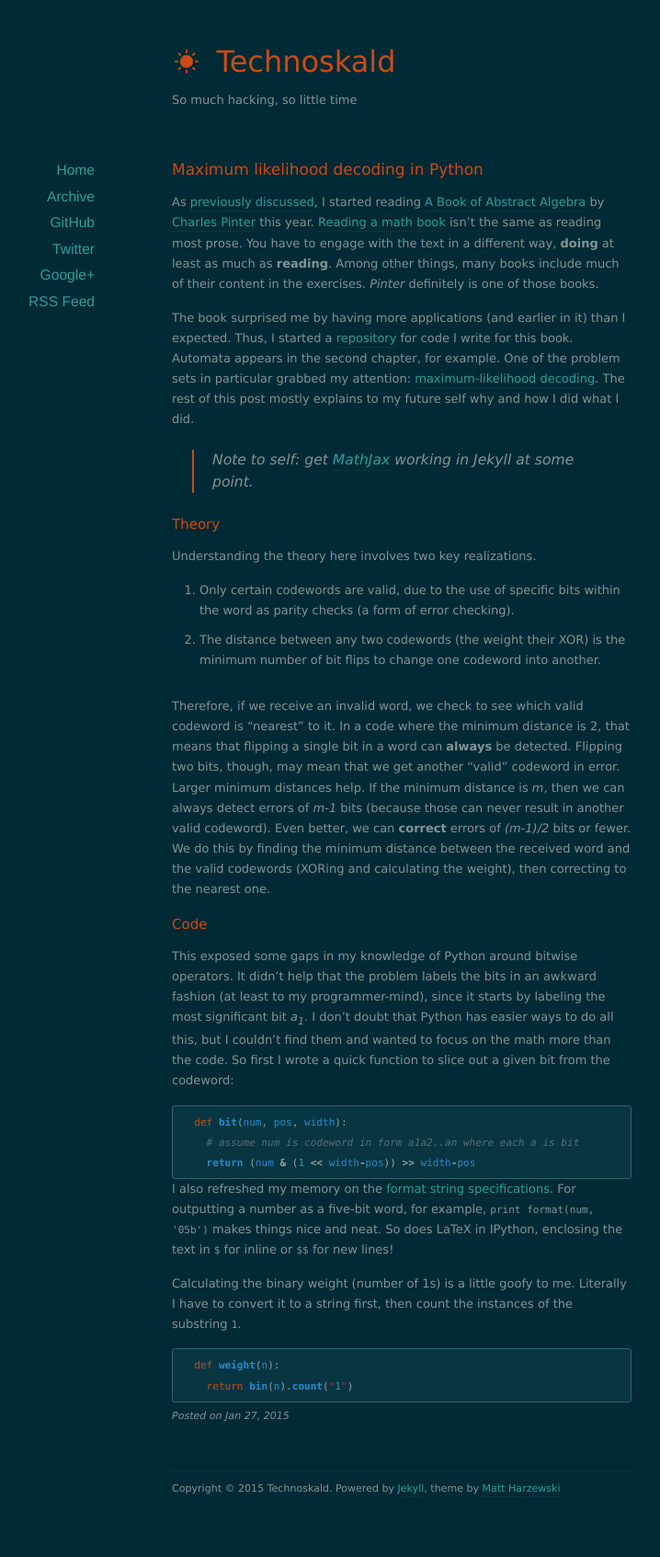
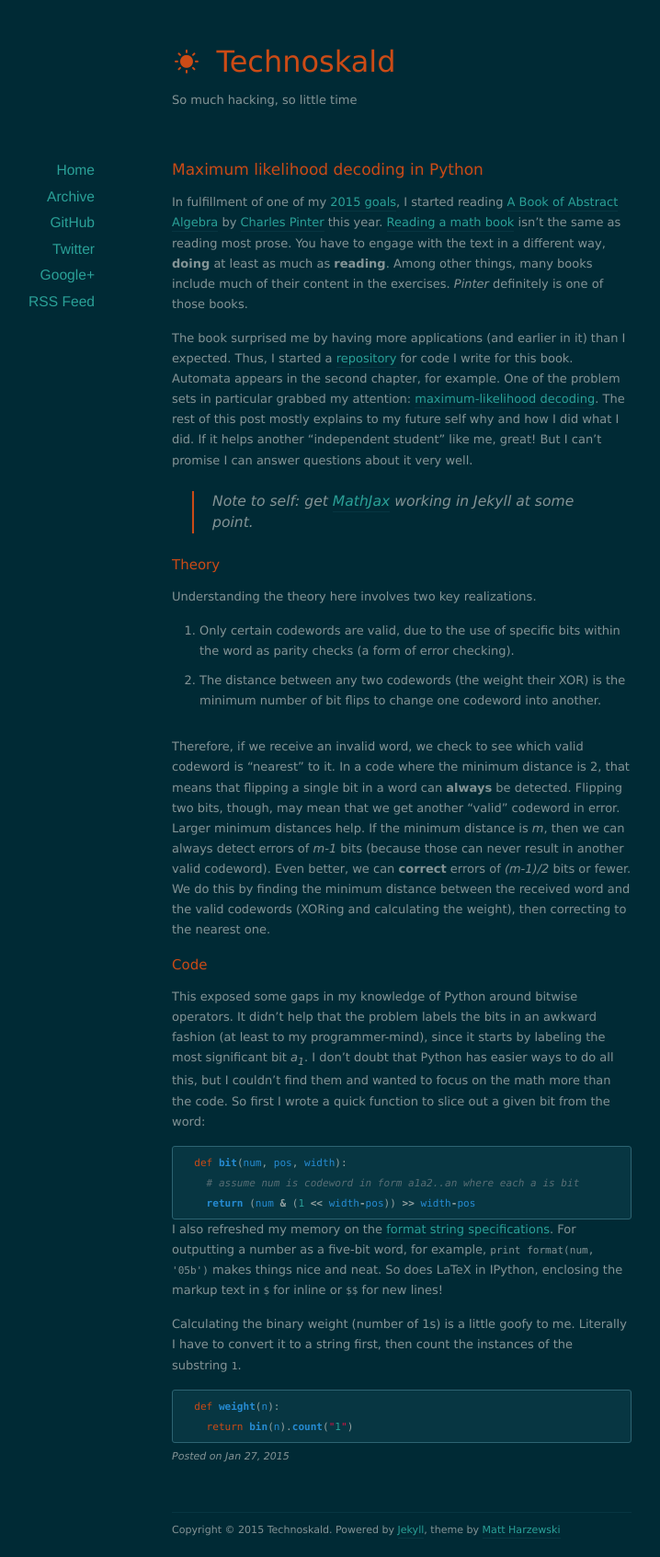
Before and after one commit to krmaxwell/krmaxwell.github.io, a Jekyll site: the page built from _posts/2015-01-27-max-likelihood-decoding.md, in a window 1280 px wide. Shown: the whole page at 92% size, without its empty margins (203-921 px from the left). Built offline with Jekyll 4.4.1, drawn with Linux system fonts in a browser that asks for light colours; nearby versions of some CDN libraries; before the commit the page ends 1649 px from its top, so only the background shows below that.

Commit message:
Update for clarity

```diff
--- a/_posts/2015-01-27-max-likelihood-decoding.md
+++ b/_posts/2015-01-27-max-likelihood-decoding.md
@@ -5,9 +5,9 @@ date: 2015-01-27 08:30:00 -0600
 categories: [Programming, Python, Math]
 ---
 
-As [previously discussed]({% post_url 2015-01-14-tech-goals-for-2015 %}), I started reading [A Book of Abstract Algebra](http://www.amazon.com/gp/product/0486474178/) by [Charles Pinter](http://charlespinter.com) this year. [Reading a math book](http://math.stackexchange.com/questions/279079/how-to-read-a-book-in-mathematics) isn't the same as reading most prose. You have to engage with the text in a different way, **doing** at least as much as **reading**. Among other things, many books include much of their content in the exercises. *Pinter* definitely is one of those books.
+In fulfillment of one of my [2015 goals]({% post_url 2015-01-14-tech-goals-for-2015 %}), I started reading [A Book of Abstract Algebra](http://www.amazon.com/gp/product/0486474178/) by [Charles Pinter](http://charlespinter.com) this year. [Reading a math book](http://math.stackexchange.com/questions/279079/how-to-read-a-book-in-mathematics) isn't the same as reading most prose. You have to engage with the text in a different way, **doing** at least as much as **reading**. Among other things, many books include much of their content in the exercises. *Pinter* definitely is one of those books.
 
-The book surprised me by having more applications (and earlier in it) than I expected. Thus, I started a [repository](https://github.com/technoskald/abstract-algebra) for code I write for this book. Automata appears in the second chapter, for example. One of the problem sets in particular grabbed my attention: [maximum-likelihood decoding](http://nbviewer.ipython.org/github/technoskald/abstract-algebra/blob/master/Chapter%203%20Exercise%20G.ipynb). The rest of this post mostly explains to my future self why and how I did what I did.
+The book surprised me by having more applications (and earlier in it) than I expected. Thus, I started a [repository](https://github.com/technoskald/abstract-algebra) for code I write for this book. Automata appears in the second chapter, for example. One of the problem sets in particular grabbed my attention: [maximum-likelihood decoding](http://nbviewer.ipython.org/github/technoskald/abstract-algebra/blob/master/Chapter%203%20Exercise%20G.ipynb). The rest of this post mostly explains to my future self why and how I did what I did. If it helps another "independent student" like me, great! But I can't promise I can answer questions about it very well.
 
 > Note to self: get [MathJax](http://www.mathjax.org) working in Jekyll at some point.
 
@@ -21,7 +21,7 @@ Therefore, if we receive an invalid word, we check to see which valid codeword i
 
 ## Code
 
-This exposed some gaps in my knowledge of Python around bitwise operators. It didn't help that the problem labels the bits in an awkward fashion (at least to my programmer-mind), since it starts by labeling the most significant bit *a<sub>1</sub>*. I don't doubt that Python has easier ways to do all this, but I couldn't find them and wanted to focus on the math more than the code. So first I wrote a quick function to slice out a given bit from the codeword:
+This exposed some gaps in my knowledge of Python around bitwise operators. It didn't help that the problem labels the bits in an awkward fashion (at least to my programmer-mind), since it starts by labeling the most significant bit *a<sub>1</sub>*. I don't doubt that Python has easier ways to do all this, but I couldn't find them and wanted to focus on the math more than the code. So first I wrote a quick function to slice out a given bit from the word:
 
 {% highlight python %}
   def bit(num, pos, width):
@@ -29,7 +29,7 @@ This exposed some gaps in my knowledge of Python around bitwise operators. It di
     return (num & (1 << width-pos)) >> width-pos
 {% endhighlight %}
 
-I also refreshed my memory on the [format string specifications](https://docs.python.org/2/library/string.html#formatspec). For outputting a number as a five-bit word, for example, `print format(num, '05b')` makes things nice and neat. So does LaTeX in IPython, enclosing the text in `$` for inline or `$$` for new lines!
+I also refreshed my memory on the [format string specifications](https://docs.python.org/2/library/string.html#formatspec). For outputting a number as a five-bit word, for example, `print format(num, '05b')` makes things nice and neat. So does LaTeX in IPython, enclosing the markup text in `$` for inline or `$$` for new lines!
 
 Calculating the binary weight (number of 1s) is a little goofy to me. Literally I have to convert it to a string first, then count the instances of the substring `1`.
 
```
